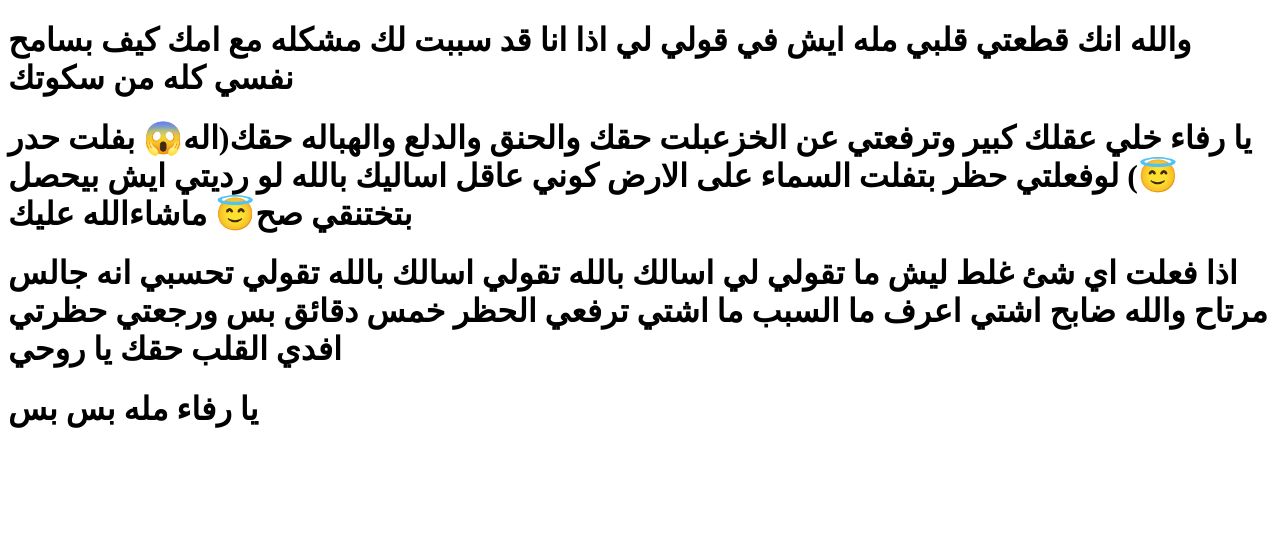
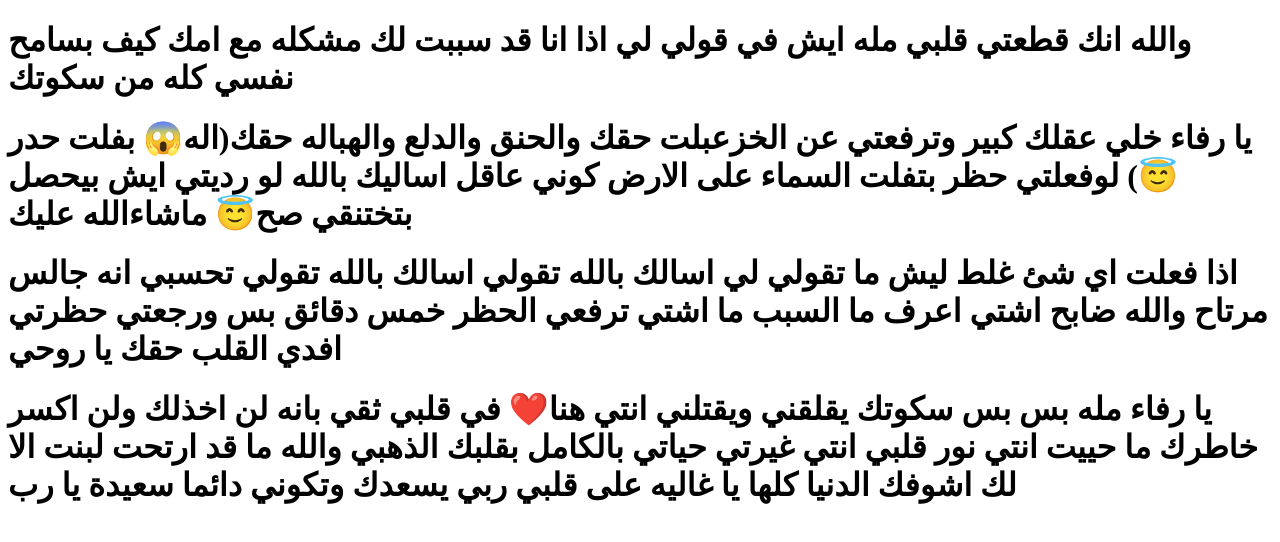
Before and after one commit to albshyryhsam/Rafa, a plain HTML site: page index.html in a window 1280 px wide. Drawn offline with Linux system fonts and the light colour scheme.

Commit message:
Add files via upload

```diff
--- a/index.html
+++ b/index.html
@@ -9,7 +9,7 @@
    <h1>والله انك قطعتي قلبي مله ايش في قولي لي اذا انا قد سببت لك مشكله مع امك كيف بسامح نفسي كله من سكوتك </h1>
    <h1>يا رفاء خلي عقلك كبير وترفعتي عن الخزعبلت حقك والحنق والدلع والهباله حقك(اله😱 بفلت حدر😇) لوفعلتي حظر بتفلت السماء على الارض كوني عاقل اساليك بالله لو رديتي ايش بيحصل بتختنقي صح😇 ماشاءالله عليك </h1>
    <h1>اذا فعلت اي شئ غلط ليش ما تقولي لي اسالك بالله تقولي اسالك بالله تقولي تحسبي انه جالس مرتاح والله ضابح  اشتي اعرف ما السبب ما اشتي ترفعي الحظر خمس دقائق بس ورجعتي حظرتي افدي القلب حقك يا روحي </h1>
-   <h1> يا رفاء مله بس بس </h1>
+   <h1> يا رفاء مله بس بس سكوتك يقلقني ويقتلني انتي هنا❤️ في قلبي ثقي بانه لن اخذلك ولن اكسر خاطرك ما حييت انتي نور قلبي انتي غيرتي حياتي بالكامل  بقلبك الذهبي والله ما قد ارتحت لبنت الا لك اشوفك الدنيا كلها يا غاليه على قلبي ربي يسعدك وتكوني دائما سعيدة يا رب</h1>
 
 </body>
 
```
